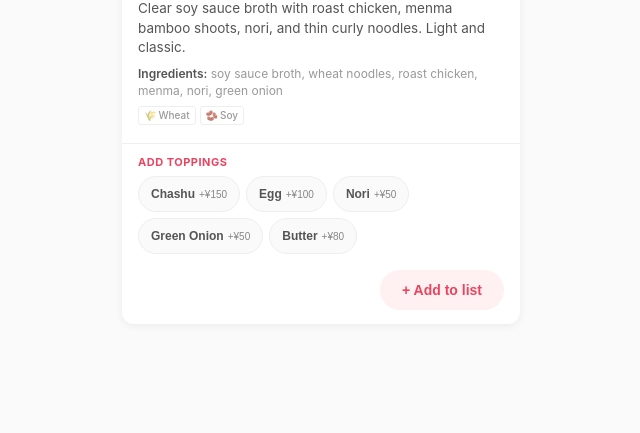
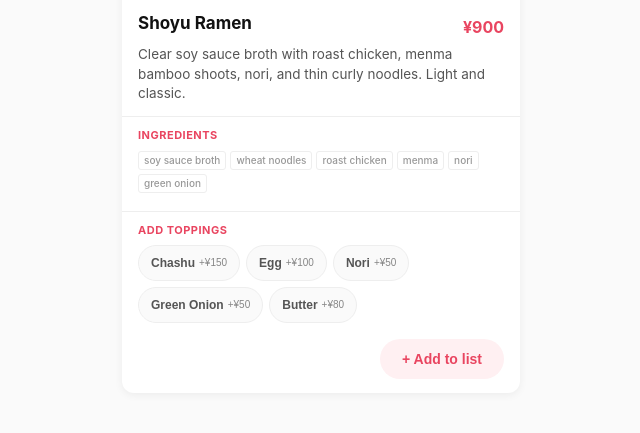
Before and after one commit to surrealgrain/webrefurb-landing, a FastAPI app: template assets/templates/_demo_prototype.html in a window 1280 px wide. Shown: the part 1832-2265 px from the top of the page, without its empty margins (319-959 px from the left). Before the commit the page ends 2127 px from the top, so only its background shows below. Run offline with FastAPI, Linux system fonts and the light colour scheme; the template is opened without the code that fills it, so the values that code supplies are empty.

Commit message:
Replace ingredients text + allergen badges with unified ingredient pills
Merged the separate ingredients text block and allergen emoji badges into
a single row of uniform, subtle ingredient pills below each item description.
Added coral "INGREDIENTS" label with full-width border separator matching
the toppings section style. Removed allergen-specific icons — ingredient
names alone convey allergen info clearly enough without visual inconsistency.

Co-Authored-By: Claude Opus 4.6 <noreply@anthropic.com>

```diff
--- a/assets/templates/_demo_prototype.html
+++ b/assets/templates/_demo_prototype.html
@@ -179,10 +179,32 @@
     .item-desc { font-size: 13.5px; color: var(--text-secondary); margin-top: 6px; line-height: 1.45; }
 
     .item-ingredients {
-      margin-top: 8px; font-size: 12px; color: var(--text-muted); line-height: 1.4;
+      display: flex; gap: 4px; flex-wrap: wrap;
+      margin: 12px -16px 0;
+      padding: 10px 16px 0;
+      border-top: 1px solid var(--border);
     }
-    .item-ingredients span { font-weight: 600; color: var(--text-secondary); }
+    .item-ingredients::before {
+      content: 'Ingredients';
+      font-size: 11px; font-weight: 700; color: var(--accent);
+      text-transform: uppercase; letter-spacing: 0.5px;
+      width: 100%; margin-bottom: 4px;
+    }
+    .ingredient {
+      font-size: 10px; font-weight: 500; padding: 1px 5px;
+      border-radius: 3px; border: 1px solid var(--border);
+      color: var(--text-muted); background: transparent;
+      display: inline-flex; align-items: center; gap: 2px;
+    }
+    .ingredient-icon { font-size: 10px; }
+    .spice-meter { display: flex; gap: 3px; align-items: center; margin-left: 4px; }
+    .spice-dot {
+      width: 8px; height: 8px; border-radius: 50%;
+      background: var(--border);
+    }
+    .spice-dot.active { background: #EF4444; }
 
+    /* ===== TAGS ===== */
     .item-tags { display: flex; gap: 6px; margin-top: 8px; flex-wrap: wrap; align-items: center; }
     .tag {
       font-size: 10.5px; font-weight: 700; padding: 3px 8px;
@@ -191,24 +213,6 @@
     .tag-popular { background: #FFF0E0; color: #C2660A; }
     .tag-spicy   { background: #FEE8E8; color: #B91C1C; }
     .tag-chef    { background: #EDE8FD; color: #5B21B6; }
-
-    /* ===== SPICE METER ===== */
-    .spice-meter { display: flex; gap: 3px; align-items: center; margin-left: 4px; }
-    .spice-dot {
-      width: 8px; height: 8px; border-radius: 50%;
-      background: var(--border);
-    }
-    .spice-dot.active { background: #EF4444; }
-
-    /* ===== ALLERGEN BADGES ===== */
-    .allergens { display: flex; gap: 4px; margin-top: 6px; flex-wrap: wrap; }
-    .allergen {
-      font-size: 10px; font-weight: 500; padding: 1px 5px;
-      border-radius: 3px; border: 1px solid var(--border);
-      color: var(--text-muted); background: transparent;
-      display: flex; align-items: center; gap: 2px;
-    }
-    .allergen-icon { font-size: 10px; opacity: 0.6; }
 
     /* ===== POPULARITY BAR ===== */
 
@@ -465,13 +469,7 @@
         </div>
         <p class="item-desc">Rich, creamy pork bone broth simmered for 12 hours with thin straight noodles, tender chashu pork belly, marinated soft-boiled egg, and fresh green onions.</p>
         <div class="item-ingredients">
-          <span>Ingredients:</span> pork broth, wheat noodles, chashu pork, soft-boiled egg, green onion, nori, sesame
-        </div>
-        <div class="allergens">
-          <span class="allergen"><span class="allergen-icon">🌾</span>Wheat</span>
-          <span class="allergen"><span class="allergen-icon">🥚</span>Egg</span>
-          <span class="allergen"><span class="allergen-icon">🫘</span>Soy</span>
-          <span class="allergen"><span class="allergen-icon">🥜</span>Sesame</span>
+          <span class="ingredient">pork broth</span><span class="ingredient">wheat noodles</span><span class="ingredient">chashu pork</span><span class="ingredient">egg</span><span class="ingredient">green onion</span><span class="ingredient">nori</span><span class="ingredient">sesame</span>
         </div>
         <div class="item-tags"></div>
       </div>
@@ -499,12 +497,7 @@
         </div>
         <p class="item-desc">Creamy sesame-chili broth with seasoned ground pork, bok choy, and thin noodles. Rich, nutty, and satisfyingly spicy.</p>
         <div class="item-ingredients">
-          <span>Ingredients:</span> sesame chili broth, wheat noodles, ground pork, bok choy, chili oil, garlic, sesame paste
-        </div>
-        <div class="allergens">
-          <span class="allergen"><span class="allergen-icon">🌾</span>Wheat</span>
-          <span class="allergen"><span class="allergen-icon">🫘</span>Soy</span>
-          <span class="allergen"><span class="allergen-icon">🥜</span>Sesame</span>
+          <span class="ingredient">sesame chili broth</span><span class="ingredient">wheat noodles</span><span class="ingredient">ground pork</span><span class="ingredient">bok choy</span><span class="ingredient">chili oil</span><span class="ingredient">garlic</span><span class="ingredient">sesame paste</span>
         </div>
         <div class="item-tags">
           <span class="tag tag-spicy">Spicy</span>
@@ -538,11 +531,7 @@
         </div>
         <p class="item-desc">Clear soy sauce broth with roast chicken, menma bamboo shoots, nori, and thin curly noodles. Light and classic.</p>
         <div class="item-ingredients">
-          <span>Ingredients:</span> soy sauce broth, wheat noodles, roast chicken, menma, nori, green onion
-        </div>
-        <div class="allergens">
-          <span class="allergen"><span class="allergen-icon">🌾</span>Wheat</span>
-          <span class="allergen"><span class="allergen-icon">🫘</span>Soy</span>
+          <span class="ingredient">soy sauce broth</span><span class="ingredient">wheat noodles</span><span class="ingredient">roast chicken</span><span class="ingredient">menma</span><span class="ingredient">nori</span><span class="ingredient">green onion</span>
         </div>
         <div class="item-tags"></div>
       </div>
@@ -578,11 +567,7 @@
         </div>
         <p class="item-desc">Pan-fried pork dumplings with a crispy golden bottom, served with soy-vinegar dipping sauce and chili oil.</p>
         <div class="item-ingredients">
-          <span>Ingredients:</span> pork, wheat wrapper, cabbage, garlic, ginger, soy sauce, vinegar
-        </div>
-        <div class="allergens">
-          <span class="allergen"><span class="allergen-icon">🌾</span>Wheat</span>
-          <span class="allergen"><span class="allergen-icon">🫘</span>Soy</span>
+          <span class="ingredient">pork</span><span class="ingredient">wheat wrapper</span><span class="ingredient">cabbage</span><span class="ingredient">garlic</span><span class="ingredient">ginger</span><span class="ingredient">soy sauce</span><span class="ingredient">vinegar</span>
         </div>
         <div class="item-tags"></div>
       </div>
@@ -600,12 +585,7 @@
         </div>
         <p class="item-desc">Tender braised pork belly slices over steamed rice, drizzled with chashu sauce and sliced green onion.</p>
         <div class="item-ingredients">
-          <span>Ingredients:</span> chashu pork, steamed rice, chashu sauce, green onion, sesame
-        </div>
-        <div class="allergens">
-          <span class="allergen"><span class="allergen-icon">🌾</span>Wheat</span>
-          <span class="allergen"><span class="allergen-icon">🫘</span>Soy</span>
-          <span class="allergen"><span class="allergen-icon">🥜</span>Sesame</span>
+          <span class="ingredient">chashu pork</span><span class="ingredient">steamed rice</span><span class="ingredient">chashu sauce</span><span class="ingredient">green onion</span><span class="ingredient">sesame</span>
         </div>
         <div class="item-tags"></div>
       </div>
@@ -623,10 +603,7 @@
         </div>
         <p class="item-desc">Steamed young soybeans lightly salted. A classic Japanese starter.</p>
         <div class="item-ingredients">
-          <span>Ingredients:</span> soybeans, salt
-        </div>
-        <div class="allergens">
-          <span class="allergen"><span class="allergen-icon">🫘</span>Soy</span>
+          <span class="ingredient">soybeans</span><span class="ingredient">salt</span>
         </div>
         <div class="item-tags"></div>
       </div>
@@ -650,10 +627,7 @@
         </div>
         <p class="item-desc">Crisp, dry Japanese lager served ice-cold. The perfect pairing for any ramen.</p>
         <div class="item-ingredients">
-          <span>Ingredients:</span> barley malt, hops, rice, water
-        </div>
-        <div class="allergens">
-          <span class="allergen"><span class="allergen-icon">🌾</span>Wheat</span>
+          <span class="ingredient">barley malt</span><span class="ingredient">hops</span><span class="ingredient">rice</span>
         </div>
         <div class="item-tags"></div>
       </div>
@@ -671,10 +645,7 @@
         </div>
         <p class="item-desc">Suntory Kakubin whisky with sparkling water over ice. Light, refreshing, and easy to drink.</p>
         <div class="item-ingredients">
-          <span>Ingredients:</span> Japanese whisky, sparkling water
-        </div>
-        <div class="allergens">
-          <span class="allergen"><span class="allergen-icon">🌾</span>Wheat</span>
+          <span class="ingredient">Japanese whisky</span><span class="ingredient">sparkling water</span>
         </div>
         <div class="item-tags"></div>
       </div>
@@ -692,9 +663,8 @@
         </div>
         <p class="item-desc">Cold-brewed Japanese green tea. Unsweetened and refreshing.</p>
         <div class="item-ingredients">
-          <span>Ingredients:</span> green tea leaves, water
+          <span class="ingredient">green tea</span>
         </div>
-        <div class="allergens"></div>
         <div class="item-tags"></div>
       </div>
       <div class="item-action">
@@ -711,9 +681,8 @@
         </div>
         <p class="item-desc">Classic Coca Cola served ice-cold.</p>
         <div class="item-ingredients">
-          <span>Ingredients:</span> carbonated water, sugar, caramel color, phosphoric acid, caffeine
+          <span class="ingredient">carbonated water</span><span class="ingredient">sugar</span><span class="ingredient">caramel color</span><span class="ingredient">caffeine</span>
         </div>
-        <div class="allergens"></div>
         <div class="item-tags"></div>
       </div>
       <div class="item-action">
```
